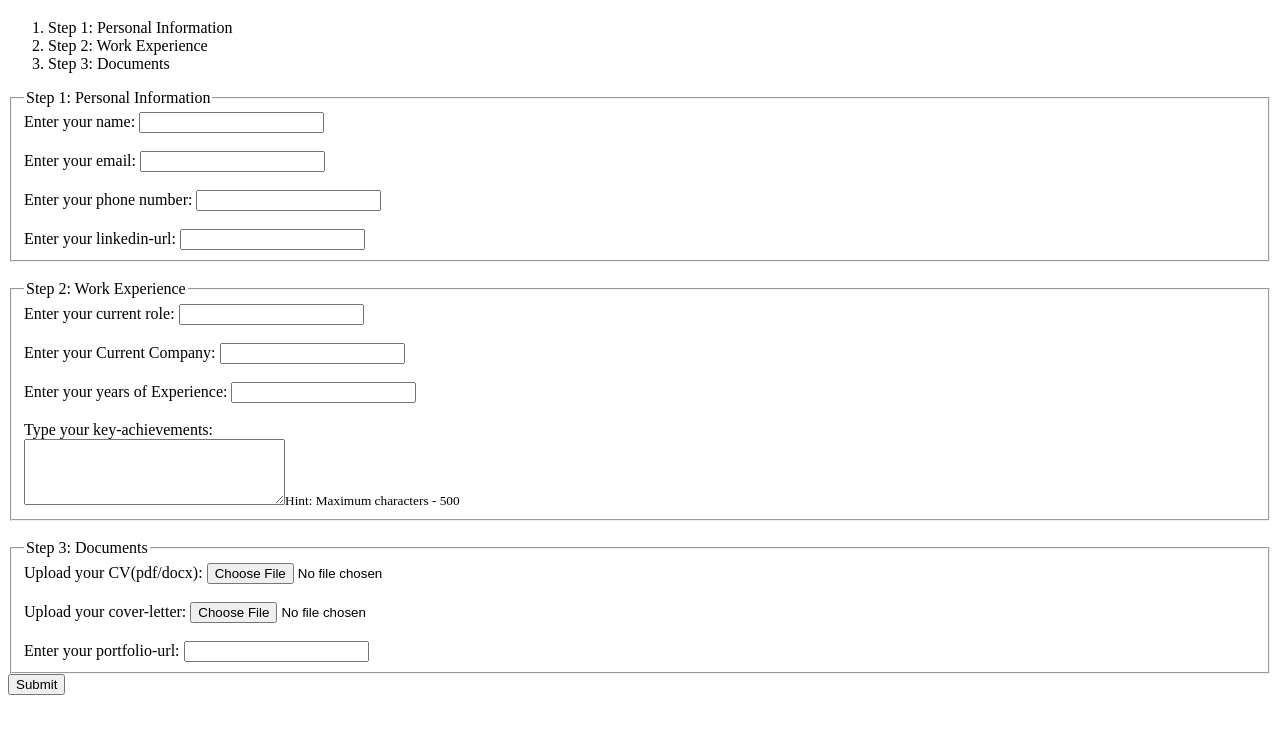
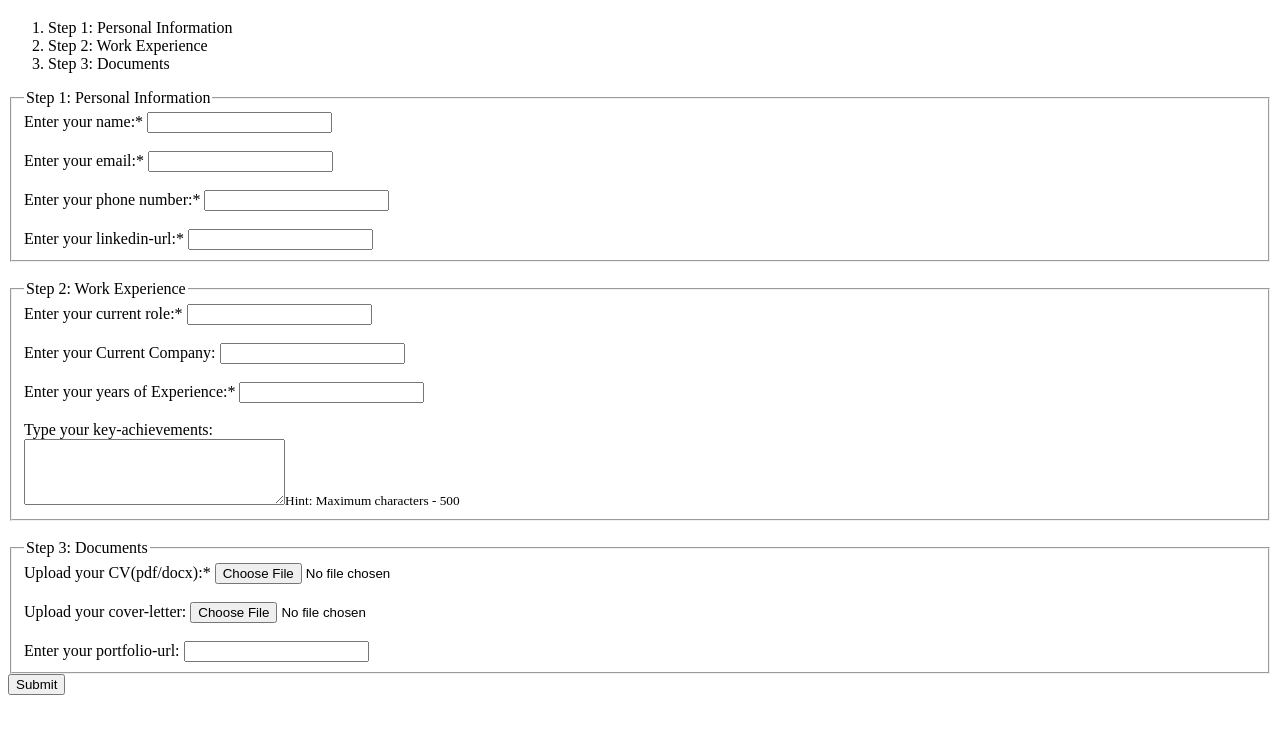
Before and after one commit to nehatk27/week-1, a website: page day3/application.html in a window 1280 px wide. Shown: the part 61-794 px from the top of the page. Drawn offline with Linux system fonts and the light colour scheme.

Commit message:
refactor

```diff
--- a/day3/application.html
+++ b/day3/application.html
@@ -18,30 +18,30 @@
       <form action="/" method="post">
         <fieldset>
           <legend>Step 1: Personal Information</legend>
-          <label for="name">Enter your name:</label>
-          <input type="text" name="name" id="name" /><br /><br />
+          <label for="name">Enter your name:*</label>
+          <input type="text" name="name" id="name" required /><br /><br />
 
-          <label for="email">Enter your email:</label>
-          <input type="email" name="email" id="email" /><br /><br />
+          <label for="email">Enter your email:*</label>
+          <input type="email" name="email" id="email" required /><br /><br />
 
-          <label for="phone">Enter your phone number:</label>
-          <input type="tel" name="phone" id="phone" /><br /><br />
+          <label for="phone">Enter your phone number:*</label>
+          <input type="tel" name="phone" id="phone" required /><br /><br />
 
-          <label for="linkedin-url">Enter your linkedin-url:</label>
-          <input type="url" name="linkedin-url" id="linkedin-url" />
+          <label for="linkedin-url">Enter your linkedin-url:*</label>
+          <input type="url" name="linkedin-url" id="linkedin-url" required />
         </fieldset>
         <br />
         <fieldset>
           <legend>Step 2: Work Experience</legend>
 
-          <label for="current-role">Enter your current role:</label>
-          <input type="text" name="current-role" id="current-role" /><br /><br />
+          <label for="current-role">Enter your current role:*</label>
+          <input type="text" name="current-role" id="current-role" required /><br /><br />
 
           <label for="current-company">Enter your Current Company:</label>
           <input type="text" name="current-company" id="current-company" /><br /><br />
 
-          <label for="experience">Enter your years of Experience:</label>
-          <input type="number" name="experience" id="experience" /><br /><br />
+          <label for="experience">Enter your years of Experience:*</label>
+          <input type="number" name="experience" id="experience" required /><br /><br />
 
           <label for="key-achievements">Type your key-achievements:</label><br />
           <textarea
@@ -56,8 +56,8 @@
         <br />
         <fieldset>
           <legend>Step 3: Documents</legend>
-          <label for="cv">Upload your CV(pdf/docx): </label>
-          <input type="file" name="cv" id="cv" accept=".pdf,.docx" /><br /><br />
+          <label for="cv">Upload your CV(pdf/docx):* </label>
+          <input type="file" name="cv" id="cv" accept=".pdf,.docx" required /><br /><br />
 
           <label for="cover-letter">Upload your cover-letter: </label>
           <input type="file" name="cover-letter" id="cover-letter" /><br /><br />
```
